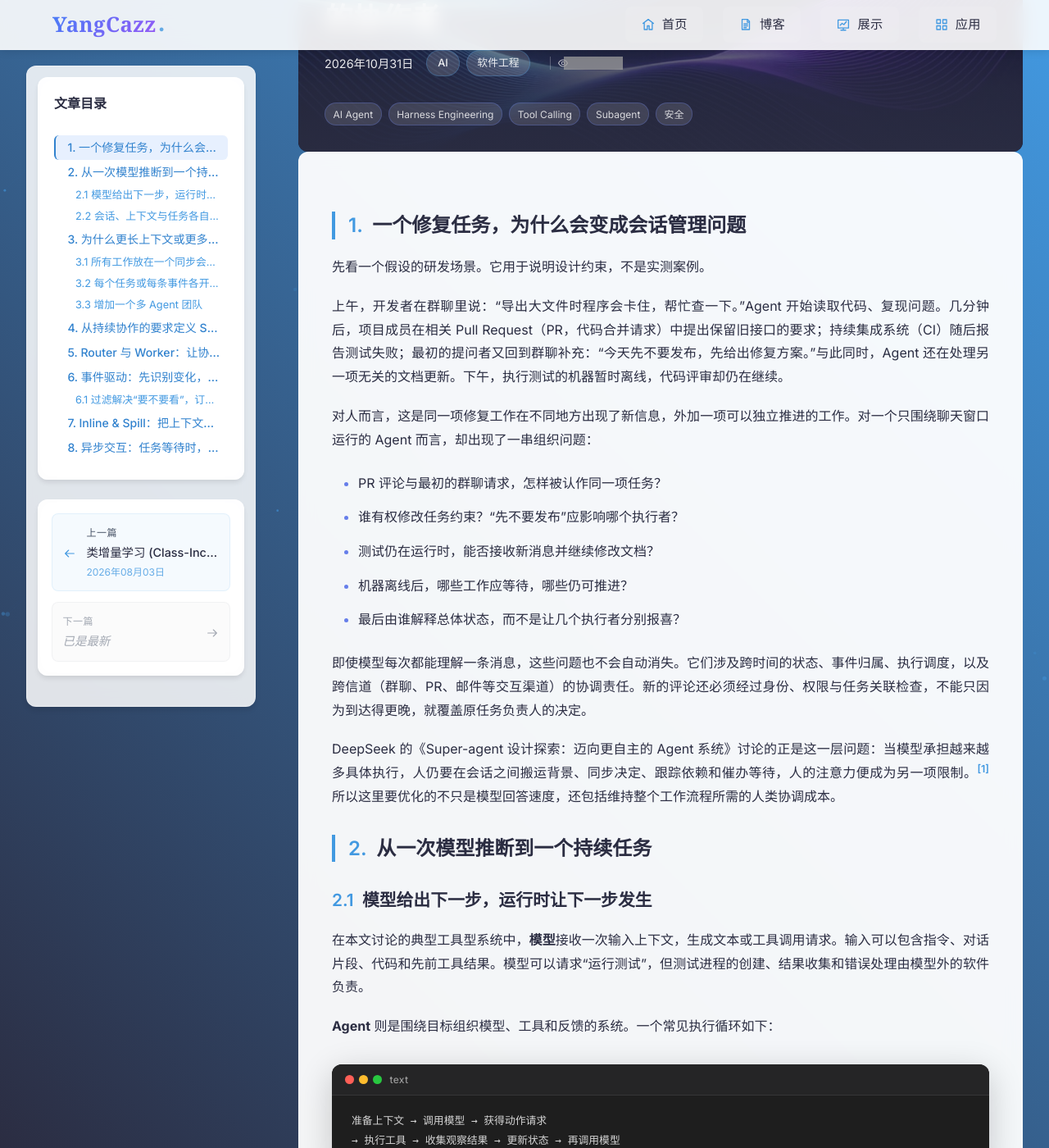
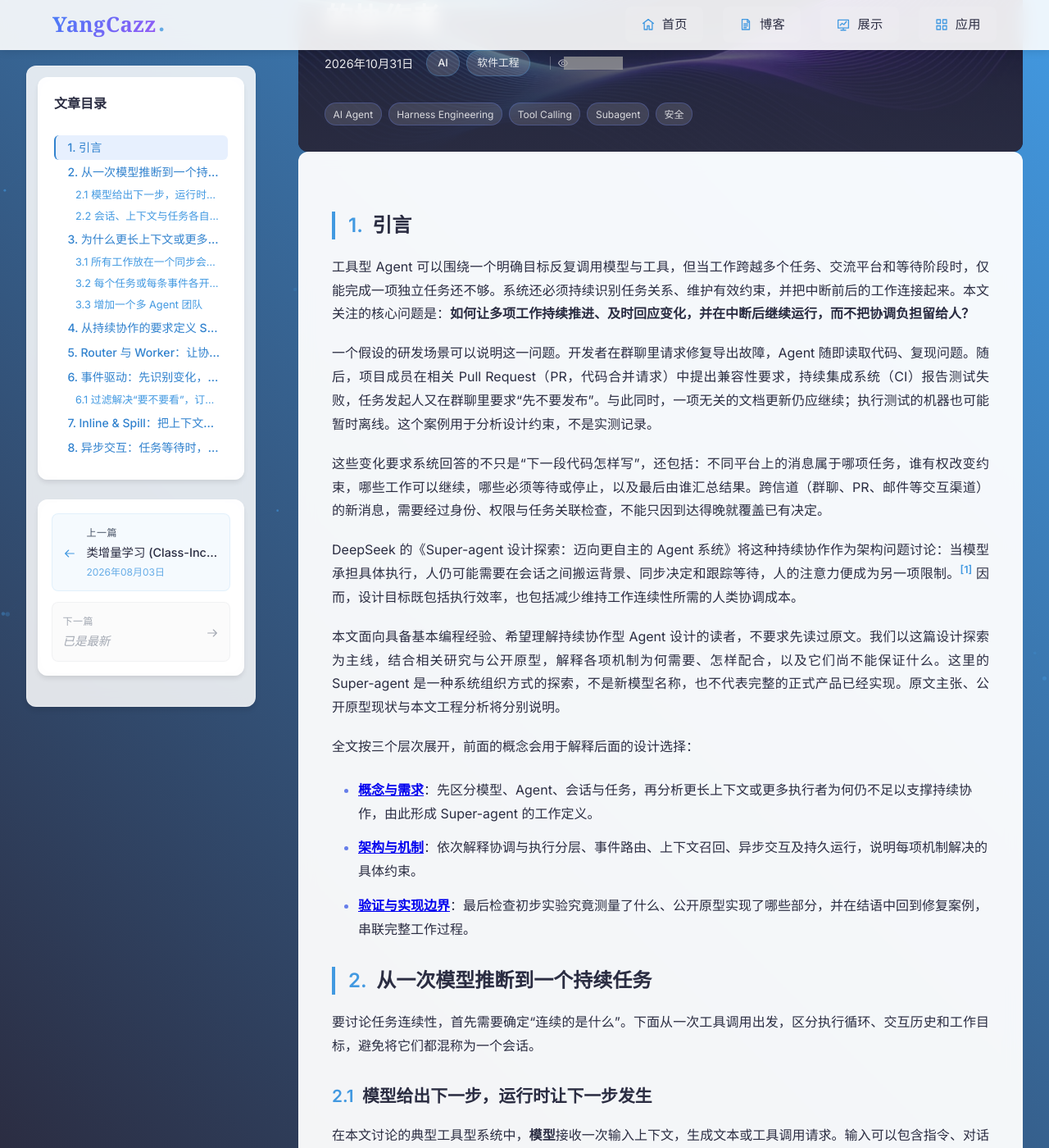
Before and after one commit to YangCazz/YangCazz.github.io, a Jekyll site: the page built from _posts/2026-10-31-super-agent-continuous-event-driven-architecture.md, in a window 1280 px wide and 1400 px high, scrolled down 219 px. Shown: the whole window at 82% size. Built offline with Jekyll 4.4.1, drawn with Linux system fonts in a browser that asks for light colours; nearby versions of some CDN libraries; library files that are not in the unit come from our copies; a script that is not in the unit is left out; some of the changed text lies outside the part shown; grey boxes are pictures that could not be loaded.

Commit message:
Guide Super Agent readers with an introduction and linked roadmap

```diff
--- a/_posts/2026-10-31-super-agent-continuous-event-driven-architecture.md
+++ b/_posts/2026-10-31-super-agent-continuous-event-driven-architecture.md
@@ -9,25 +9,29 @@ image: "/assets/images/research/20261031/super-agent-routing-v1.png"
 cover_image: "/assets/images/covers/ai-dev-tools.jpg"
 ---
 
-## 一个修复任务，为什么会变成会话管理问题
+## 引言
 
-先看一个假设的研发场景。它用于说明设计约束，不是实测案例。
+工具型 Agent 可以围绕一个明确目标反复调用模型与工具，但当工作跨越多个任务、交流平台和等待阶段时，仅能完成一项独立任务还不够。系统还必须持续识别任务关系、维护有效约束，并把中断前后的工作连接起来。本文关注的核心问题是：**如何让多项工作持续推进、及时回应变化，并在中断后继续运行，而不把协调负担留给人？**
 
-上午，开发者在群聊里说：“导出大文件时程序会卡住，帮忙查一下。”Agent 开始读取代码、复现问题。几分钟后，项目成员在相关 Pull Request（PR，代码合并请求）中提出保留旧接口的要求；持续集成系统（CI）随后报告测试失败；最初的提问者又回到群聊补充：“今天先不要发布，先给出修复方案。”与此同时，Agent 还在处理另一项无关的文档更新。下午，执行测试的机器暂时离线，代码评审却仍在继续。
+一个假设的研发场景可以说明这一问题。开发者在群聊里请求修复导出故障，Agent 随即读取代码、复现问题。随后，项目成员在相关 Pull Request（PR，代码合并请求）中提出兼容性要求，持续集成系统（CI）报告测试失败，任务发起人又在群聊里要求“先不要发布”。与此同时，一项无关的文档更新仍应继续；执行测试的机器也可能暂时离线。这个案例用于分析设计约束，不是实测记录。
 
-对人而言，这是同一项修复工作在不同地方出现了新信息，外加一项可以独立推进的工作。对一个只围绕聊天窗口运行的 Agent 而言，却出现了一串组织问题：
+这些变化要求系统回答的不只是“下一段代码怎样写”，还包括：不同平台上的消息属于哪项任务，谁有权改变约束，哪些工作可以继续，哪些必须等待或停止，以及最后由谁汇总结果。跨信道（群聊、PR、邮件等交互渠道）的新消息，需要经过身份、权限与任务关联检查，不能只因到达得晚就覆盖已有决定。
 
-- PR 评论与最初的群聊请求，怎样被认作同一项任务？
-- 谁有权修改任务约束？“先不要发布”应影响哪个执行者？
-- 测试仍在运行时，能否接收新消息并继续修改文档？
-- 机器离线后，哪些工作应等待，哪些仍可推进？
-- 最后由谁解释总体状态，而不是让几个执行者分别报喜？
+DeepSeek 的《Super-agent 设计探索：迈向更自主的 Agent 系统》将这种持续协作作为架构问题讨论：当模型承担具体执行，人仍可能需要在会话之间搬运背景、同步决定和跟踪等待，人的注意力便成为另一项限制。<cite>[1]</cite> 因而，设计目标既包括执行效率，也包括减少维持工作连续性所需的人类协调成本。
 
-即使模型每次都能理解一条消息，这些问题也不会自动消失。它们涉及跨时间的状态、事件归属、执行调度，以及跨信道（群聊、PR、邮件等交互渠道）的协调责任。新的评论还必须经过身份、权限与任务关联检查，不能只因为到达得更晚，就覆盖原任务负责人的决定。
+本文面向具备基本编程经验、希望理解持续协作型 Agent 设计的读者，不要求先读过原文。我们以这篇设计探索为主线，结合相关研究与公开原型，解释各项机制为何需要、怎样配合，以及它们尚不能保证什么。这里的 Super-agent 是一种系统组织方式的探索，不是新模型名称，也不代表完整的正式产品已经实现。原文主张、公开原型现状与本文工程分析将分别说明。
 
-DeepSeek 的《Super-agent 设计探索：迈向更自主的 Agent 系统》讨论的正是这一层问题：当模型承担越来越多具体执行，人仍要在会话之间搬运背景、同步决定、跟踪依赖和催办等待，人的注意力便成为另一项限制。<cite>[1]</cite> 所以这里要优化的不只是模型回答速度，还包括维持整个工作流程所需的人类协调成本。
+全文按三个层次展开，前面的概念会用于解释后面的设计选择：
+
+- **[概念与需求](#sa-concepts)**：先区分模型、Agent、会话与任务，再分析更长上下文或更多执行者为何仍不足以支撑持续协作，由此形成 Super-agent 的工作定义。
+- **[架构与机制](#sa-mechanisms)**：依次解释协调与执行分层、事件路由、上下文召回、异步交互及持久运行，说明每项机制解决的具体约束。
+- **[验证与实现边界](#sa-validation)**：最后检查初步实验究竟测量了什么、公开原型实现了哪些部分，并在结语中回到修复案例，串联完整工作过程。
+
+<div id="sa-concepts" style="scroll-margin-top: 6rem;"></div>
 
 ## 从一次模型推断到一个持续任务
+
+要讨论任务连续性，首先需要确定“连续的是什么”。下面从一次工具调用出发，区分执行循环、交互历史和工作目标，避免将它们都混称为一个会话。
 
 ### 模型给出下一步，运行时让下一步发生
 
@@ -62,6 +66,8 @@ ReAct 研究将推理与行动交错组织，使行动获得的环境信息影
 
 ## 为什么更长上下文或更多 Agent 还不够
 
+上述区分给出了问题的对象，但还没有给出组织方式。先检验三种直观扩展方案，可以看出持续协作缺少的究竟是哪类机制。
+
 ### 所有工作放在一个同步会话中
 
 一个简单实现是让单个 Session 接收全部消息，并同步调用工具：只有工具返回后，循环才继续。如果测试运行数分钟，当前循环就在这段时间等待，新指令和无关任务可能一起被阻塞。
@@ -84,7 +90,7 @@ ReAct 研究将推理与行动交错组织，使行动获得的环境信息影
 
 ## 从持续协作的要求定义 Super-agent
 
-原文提出四个特征。放回前面的案例，它们分别对应明确的系统约束：<cite>[1]</cite>
+这些方案分别改善了信息容量、任务隔离或执行分工，却没有单独解决整个工作流程的连续性。原文提出的四个特征，正好可以将剩余问题转化为明确的设计要求：<cite>[1]</cite>
 
 | 要求 | 对用户意味着什么 | 对系统提出的约束 |
 | --- | --- | --- |
@@ -95,7 +101,9 @@ ReAct 研究将推理与行动交错组织，使行动获得的环境信息影
 
 据此，本文将 **Super-agent** 用作一个有范围的工作定义：**面向持续工作流，能够跨信道维护任务连续性、并发推进工作、按事件适时行动，并在长期运行中保存和恢复必要状态的 Agent 系统。** 它不是统一的学术分类，不表示无限智能，也不直接指代某个模型或正式产品。
 
-以下以 DeepSeek 的设计探索为主要分析对象，先推导机制怎样回应这些约束，再核对公开研究原型的实现边界。设计主张、原型现状和本文工程分析分别说明；架构设想不等同于完整产品承诺。
+下面进入架构层：先解决“谁负责协调、谁负责执行”，再处理事件和上下文怎样到达执行者，最后讨论等待、恢复与监督。这样可以逐步看清，四项要求如何落到相互配合的机制上。
+
+<div id="sa-mechanisms" style="scroll-margin-top: 6rem;"></div>
 
 ## Router 与 Worker：让协调者不被执行拖住
 
@@ -251,9 +259,11 @@ Anthropic 的上下文工程实践也讨论了按需加载、压缩、结构化
 
 跨设备连接也扩大了风险范围。环境事件可能携带提示词注入，端侧又可能保存私有代码与凭据。原文已明确承认安全和隐私问题尚未解决。系统应将事件内容视为数据，而不是新的授权来源；凭据尽量通过受控机制使用，不直接进入模型上下文；日志还应限制敏感内容、访问范围与保留期限。
 
+<div id="sa-validation" style="scroll-margin-top: 6rem;"></div>
+
 ## 初步实验支持什么，又没有支持什么
 
-架构解释成立，不等于收益已经被充分测量。原文第一组实验采用**消融比较**：在相近任务负载下移除某项机制，观察结果怎样变化，以帮助识别机制贡献。它比较完整方案、去掉订阅直通的方案，以及两种提示词下的单 Session 加 Subagent 工具方案。
+至此，前文已说明系统如何组织持续工作。接下来需要从设计推导转向证据检验：这些机制的收益是否被测量，测量覆盖了哪类能力？原文第一组实验采用**消融比较**：在相近任务负载下移除某项机制，观察结果怎样变化，以帮助识别机制贡献。它比较完整方案、去掉订阅直通的方案，以及两种提示词下的单 Session 加 Subagent 工具方案。
 
 端到端消融使用约 300 条群聊与 GitHub CI 消息，其中约 20 条是工作请求；**编码工作被只消耗时间的工具替代**，每种方案重复 5 次。消息间隔与工作时长按四分之一缩放，模型调用耗时保持真实值。完成时间指从工作请求到结果消息的耗时；仅有 5 次重复，且原文未报告统计检验，本文不据此断言统计显著性或生产稳定性。<cite>[1]</cite>
 
@@ -275,6 +285,8 @@ MAST 对多代理故障的研究，将问题归纳为系统设计、代理间失
 
 ## 开源原型与完整愿景之间仍有距离
 
+实验说明特定设置下的表现，公开代码则帮助判断哪些设计已实际落地。这是两种不同的证据，不能用一张架构图或一组实验结果替代实现核查。
+
 公开的 `deepseek-ai/dsh-superagent-prototype` 仓库采用 MIT 协议，但 README 明确说明：它是研究原型，不是 DeepSeek 的正式产品，也不是生产就绪的软件。公开代码经过适配，与内部系统及文章描述不完全一致，文章中的部分设计尚未实现。<cite>[6]</cite>
 
 其可用范围聚焦于单个 GitHub 仓库的主动编码协作，可选接入飞书，并提供 Worker 会话/目录与需要人介入的 Web 面板。原型把工作组织为 Ticket（任务条目），使用 profile 区分运行配置；这些是具体实现术语，不是 Super-agent 定义本身。下面固定到提交 `6337fc8` 核对设计与实现，避免把可变仓库首页当成永久能力说明：
@@ -290,9 +302,9 @@ MAST 对多代理故障的研究，将问题归纳为系统设计、代理间失
 
 阅读这个原型，更适合追踪“哪些对象、事件和调度机制已落到代码”，而不是依据架构图假设完整的跨设备个人助手已经开箱可用。
 
-## 回到最初的修复任务
+## 结语
 
-现在可以重新走一遍开篇场景。群聊请求成为 Trigger，经检查后关联到一个任务；Router 委派修复 Worker，同时让文档工作独立推进。相关 PR 和群聊 Thread 的事件通过订阅送达，必要时沿引用图找回之前的决定。后台测试以异步方式运行，暂停发布的授权指令可以在工具结束前被处理；晚到的测试结果仍需按当前任务状态解释。
+回到引言的问题，持续协作需要把任务身份、有效约束、执行状态和结果证据连接起来。现在可以用开篇的修复场景，将前文机制串成一条完整流程。群聊请求成为 Trigger，经检查后关联到一个任务；Router 委派修复 Worker，同时让文档工作独立推进。相关 PR 和群聊 Thread 的事件通过订阅送达，必要时沿引用图找回之前的决定。后台测试以异步方式运行，暂停发布的授权指令可以在工具结束前被处理；晚到的测试结果仍需按当前任务状态解释。
 
 测试机离线时，系统保存等待条件，而不是宣布修复完成。机器恢复后，需要确认代码版本和外部操作状态，再决定继续执行。Watchdog 可以发现长期无进展，但是否采取修复动作仍受权限和证据约束。最终由 Router 给出统一结果，将详细证据放到合适的工作界面，让人作必要决策与验收。
 
```
